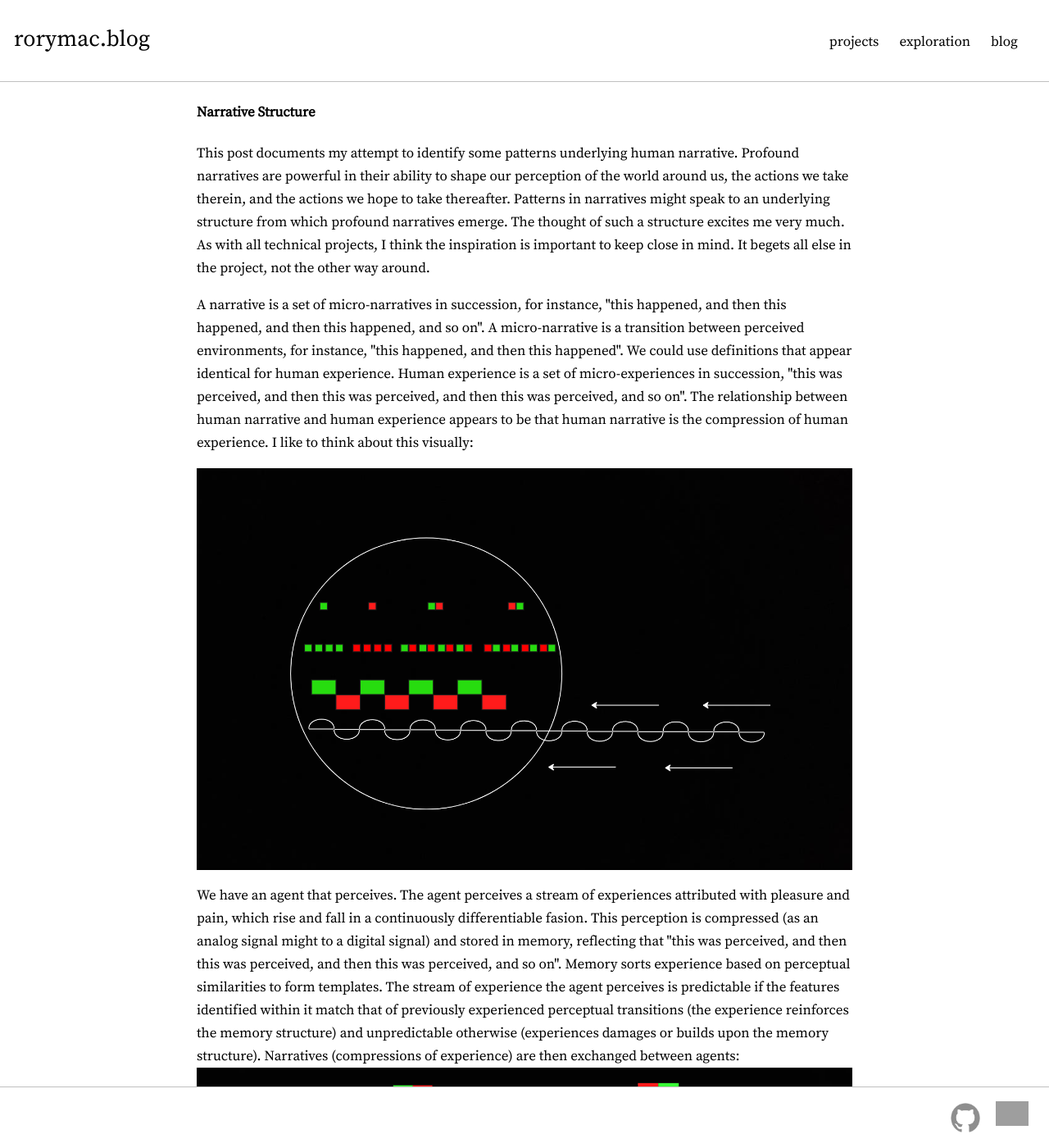
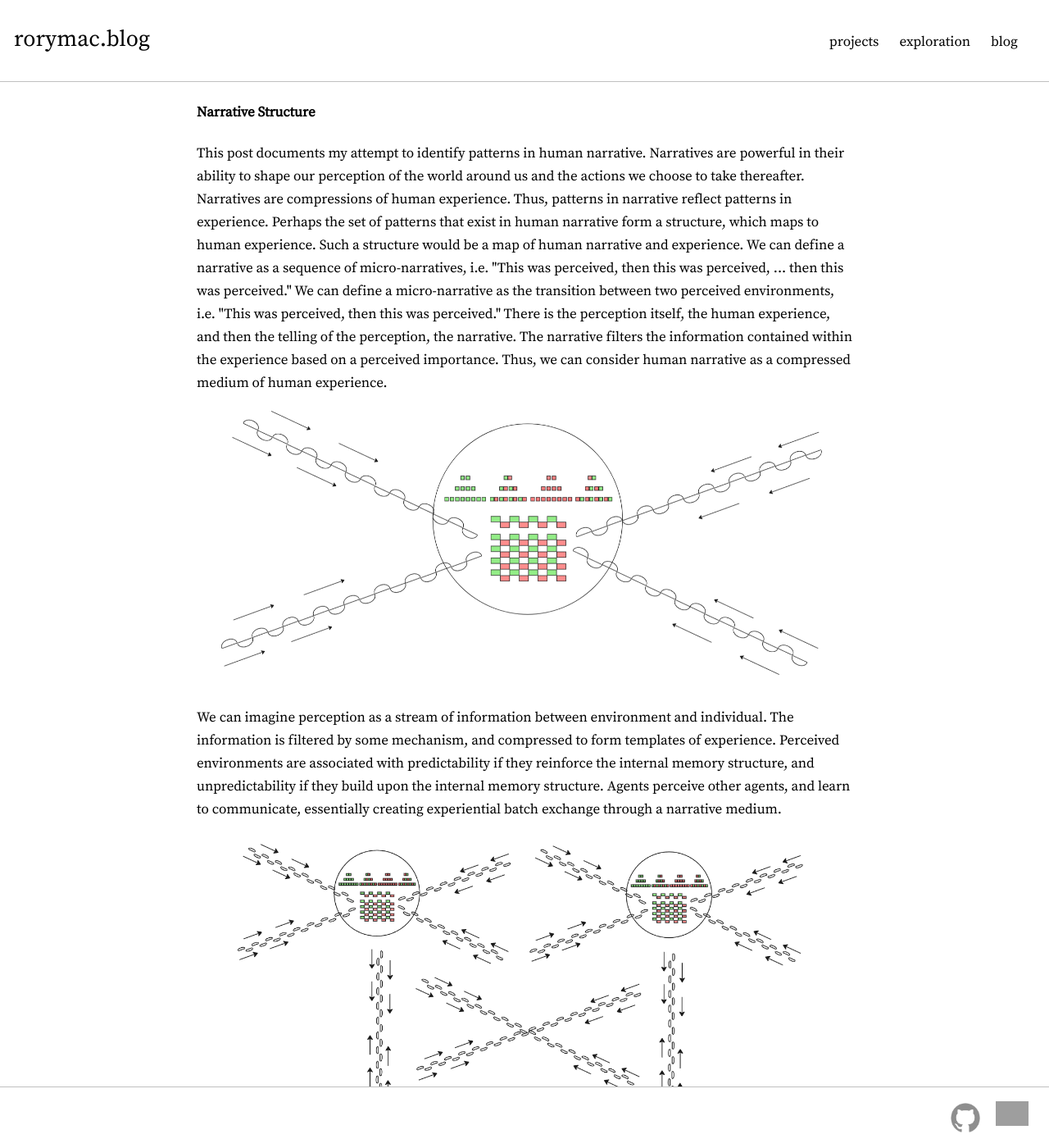
Before and after one commit to Rory-Mac/personal-website, a Jekyll site: the page built from _posts/2023-08-23-Narrative Structure.markdown, in a window 1280 px wide and 1400 px high. Shown: the whole window at 82% size. Built offline with Jekyll 4.4.1, drawn with Linux system fonts in a browser that asks for light colours; some of the changed text lies outside the part shown; grey boxes are pictures that could not be loaded.

Commit message:
updated diagrams and content for narrative structure post

```diff
--- a/_posts/2023-08-23-Narrative Structure.markdown
+++ b/_posts/2023-08-23-Narrative Structure.markdown
@@ -4,24 +4,27 @@ mode: narrow
 title: Narrative Structure
 ---
 <h4>Narrative Structure</h4>
-<p>This post documents my attempt to identify some patterns underlying human narrative. Profound narratives are powerful in their ability to shape our
-perception of the world around us, the actions we take therein, and the actions we hope to take thereafter. Patterns in narratives might speak to an underlying
-structure from which profound narratives emerge. The thought of such a structure excites me very much. As with all technical projects, I think the inspiration is
-important to keep close in mind. It begets all else in the project, not the other way around.</p>
-<p>A narrative is a set of micro-narratives in succession, for instance, "this happened, and then this happened, and then this happened, and so on". A micro-narrative
-is a transition between perceived environments, for instance, "this happened, and then this happened". We could use definitions that appear identical for human experience.
-Human experience is a set of micro-experiences in succession, "this was perceived, and then this was perceived, and then this was perceived, and so on". The relationship
-between human narrative and human experience appears to be that human narrative is the compression of human experience. I like to think about this visually:</p>
-<img src="/Assets/images/perceptual_throughput.png" width="100%" height="100%">
-<p>We have an agent that perceives. The agent perceives a stream of experiences attributed with pleasure and pain, which rise and fall in a continuously differentiable
-fasion. This perception is compressed (as an analog signal might to a digital signal) and stored in memory, reflecting that "this was perceived, and then this was perceived,
-and then this was perceived, and so on". Memory sorts experience based on perceptual similarities to form templates. The stream of experience the agent perceives is
-predictable if the features identified within it match that of previously experienced perceptual transitions (the experience reinforces the memory structure) and
-unpredictable otherwise (experiences damages or builds upon the memory structure). Narratives (compressions of experience) are then exchanged between agents:
-<img src="/Assets/images/narrative_compression.png" width="100%" height="100%"></p>
-<p>If narratives are compressions of experience and experiences are sequences of perceptual transitions between predictable and unpredictable pleasure and pain, then we
-would expect all narratives to be reducable to a finite set of templates that correspond to each such perceptual transition. As the stream of experience continues,
-templates form from recurring features of experience that build upon these fundamental templates, creating a tree like structure within each agent. The height of the
-template in the tree corresponds to its compression ratio for the lived experience it follows from. Before attempting to identify the structure of the tree itself,
-let us first identify the foundational templates. The first perceptual template emerges the moment an agent perceives its environment: predictability
-(known), unpredictability (unknown) and the set of transitions between the two.</p>
+<p>This post documents my attempt to identify patterns in human narrative. Narratives are powerful in their ability to shape our perception of the world around us
+and the actions we choose to take thereafter. Narratives are compressions of human experience. Thus, patterns in narrative reflect patterns in experience. Perhaps
+the set of patterns that exist in human narrative form a structure, which maps to human experience. Such a structure would be a map of human narrative and experience.
+We can define a narrative as a sequence of micro-narratives, i.e. "This was perceived, then this was perceived, ... then this was perceived." We can define a
+micro-narrative as the transition between two perceived environments, i.e. "This was perceived, then this was perceived." There is the perception itself, the human
+experience, and then the telling of the perception, the narrative. The narrative filters the information contained within the experience based on a perceived importance.
+Thus, we can consider human narrative as a compressed medium of human experience.
+<img src="/Assets/images/perceptual_throughput.png" width="100%" height="100%"></p>
+<p>We can imagine perception as a stream of information between environment and individual. The information is filtered by some mechanism, and compressed to form
+templates of experience. Perceived environments are associated with predictability if they reinforce the internal memory structure, and unpredictability if they
+build upon the internal memory structure. Agents perceive other agents, and learn to communicate, essentially creating experiential batch exchange through a
+narrative medium.<img src="/Assets/images/narrative_network_throughput.png" width="100%" height="100%"></p>
+<p>All agents perceive pleasure, pain, predictability and unpredictability. All subsequent template-forming experiences extend these foremost templates. The
+structure beneath human narrative and experience would exist as the abstract memory structure derived from the set of all individual memory structures. These individual
+memory structures form from internal narratives derived from the agent's perception of its environment. Similarly, we can imagine a collective memory structure that forms
+from the perception of the set of all narratives being transmitted within the collective.</p>
+
+<!--
+universal experiences maps to universal narratives
+thus we can approximate the root of this structure, representing collective experience beforing it branches into the obscurity of individual experience
+finite state diagram
+predictabilitiy, unpredictability, transitions between the two
+predictabilitiy, unpredictability, pleasure, pain, transitions between the two
+-->
```
Also changed, not shown: Assets/images/narrative_network_throughput.png (added), Assets/images/perceptual_throughput.png.
